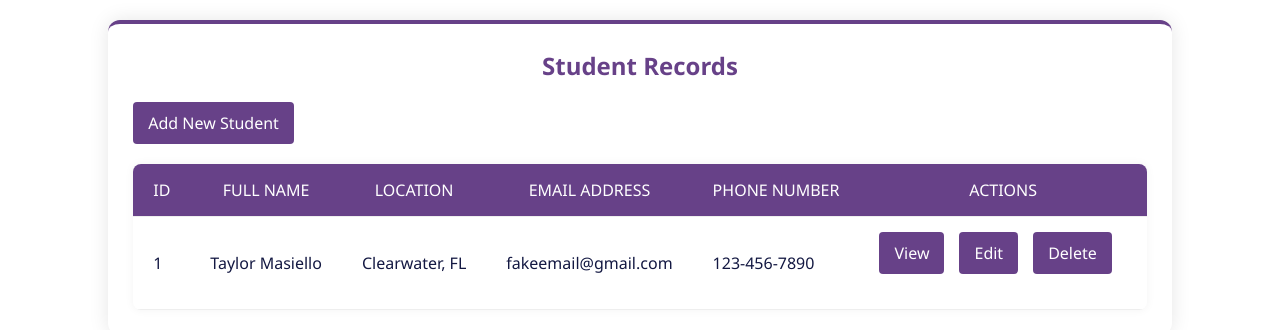
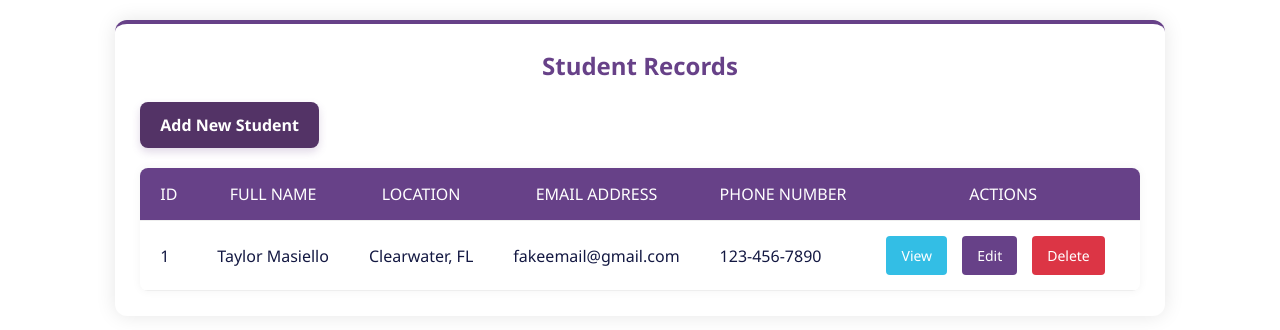
Before and after one commit to taylormasiello/React_Student_Data_CRUD, a React (Create React App) app: page / in a window 1280 px wide. Shown: the top 330 px of the page. Built offline with nearby package versions, Linux system fonts and the light colour scheme.

Commit message:
updated btn styling; add student btn updated as Link

```diff
--- a/src/App.css
+++ b/src/App.css
@@ -62,7 +62,6 @@
 
   /* Button Styling */
   .btn {
-    background-color:#674188;
     display: inline-block;
     padding: 10px 15px;
     border: none;
@@ -70,8 +69,32 @@
     border-radius: 4px;
     text-decoration: none;
     color: #FFFFFF;
+    font-size: 14px;
+    transition: background-color 0.3s, transform 0.2s;
+    margin-right:15px;
+  }
+
+  .btn-primary {
+    background-color: #674188;
+  }
+
+  .btn-danger {
+    background-color: #dc3545;
+  }
+
+  .btn-info {
+    background-color: #33bee5;
+  }
+
+  .btn-add {
+    background-color: #533366;
+    color: #FFFFFF;
+    margin-bottom: 20px;
     font-size: 16px;
-    transition: background-color 0.3s, transform 0.2s;
-    margin-right: 15px;
-    margin-bottom: 20px;
+    font-weight: bold;
+    text-align: center;
+    display: inline-block;
+    padding: 12px 20px;
+    border-radius: 8px;
+    box-shadow: 0 4px 8px rgba(103, 65, 136, 0.2);
   }
--- a/src/StudentTable.js
+++ b/src/StudentTable.js
@@ -1,9 +1,11 @@
+import { Link } from "react-router-dom";
+
 export default function StudentTable(){
     return(
         <div className="container">
             <h2>Student Records</h2>
             <div className="table-container">
-                <a href="#" class="btn btn-add">Add New Student</a>
+                <Link to="/student/create" class="btn btn-add">Add New Student</Link>
                 <table>
                     <thead>
                         <tr>
@@ -23,9 +25,9 @@ export default function StudentTable(){
                             <td>fakeemail@gmail.com</td>
                             <td>123-456-7890</td>
                             <td>
-                                <a href="" className="btn">View</a>
-                                <a href="" className="btn">Edit</a>
-                                <a href="" className="btn">Delete</a>
+                                <a href="" className="btn btn-info">View</a>
+                                <a href="" className="btn btn-primary">Edit</a>
+                                <a href="" className="btn btn-danger">Delete</a>
                             </td>
                         </tr>
                     </tbody>
```
